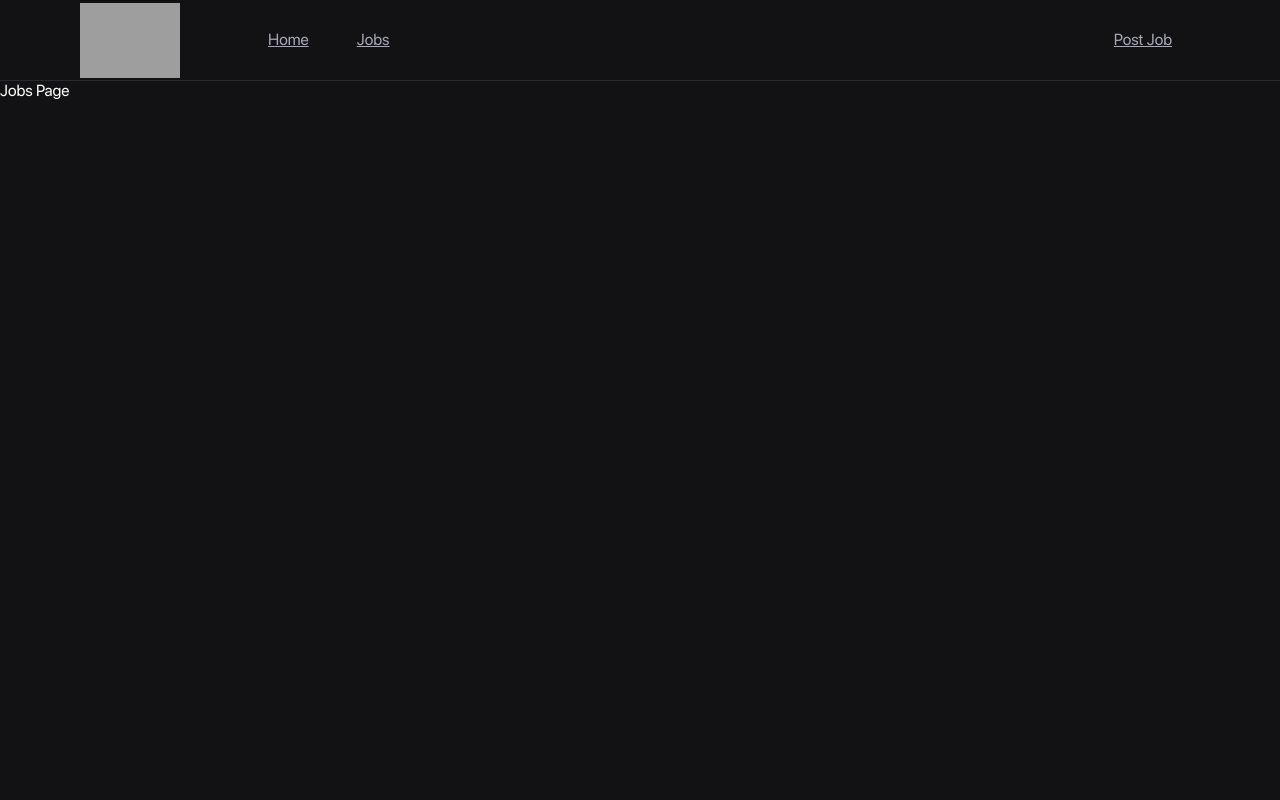
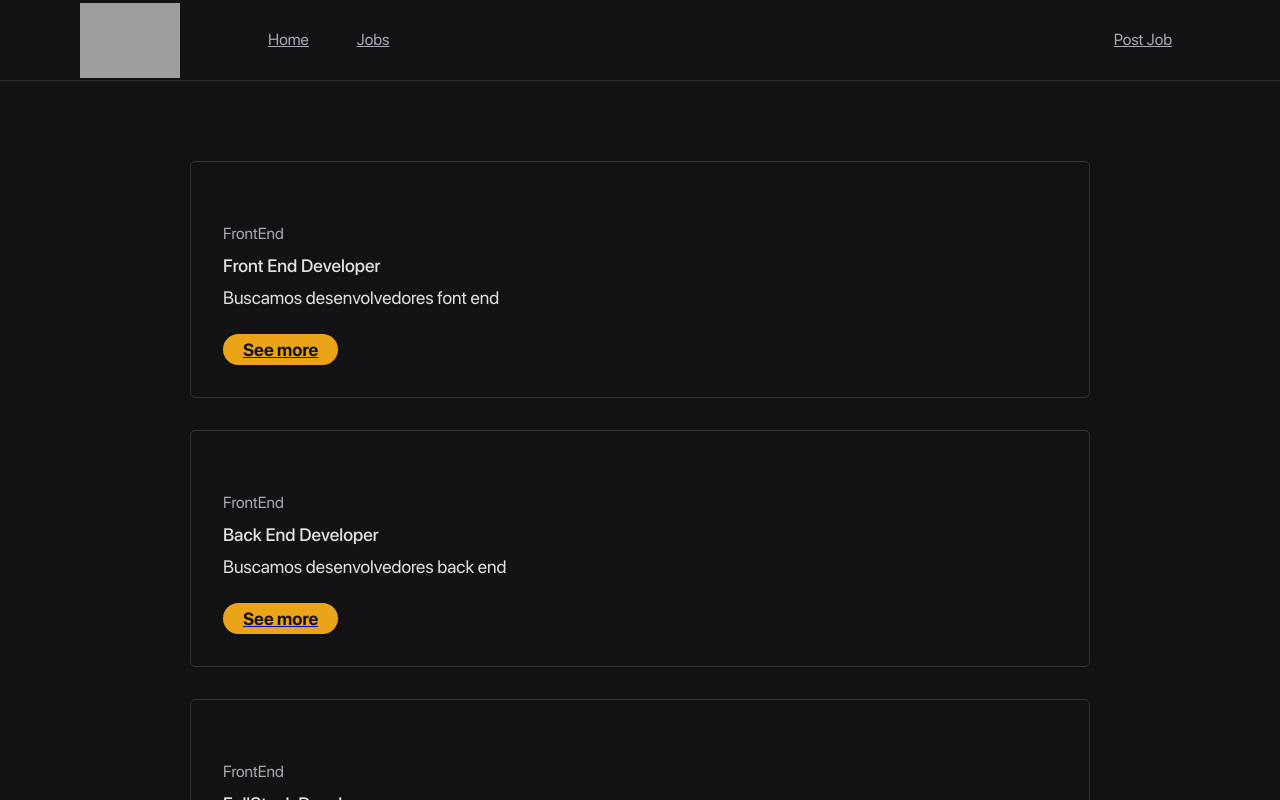
Before and after one commit to AllanLotta/devhunter, a React (Create React App) app: page /Jobs in a window 1280 px wide. Shown: the top 800 px of the page. Built offline with nearby package versions, Linux system fonts and the light colour scheme; grey boxes are pictures that could not be loaded.

Commit message:
added Jobs pages

```diff
--- a/src/pages/Jobs/Job/index.tsx
+++ b/src/pages/Jobs/Job/index.tsx
@@ -1,9 +1,25 @@
 import React from 'react';
 
-import { Container } from './styles';
+import { Container, Content } from './styles';
 
 const Job: React.FC = () => {
-  return <Container>Job Page</Container>;
+  return (
+    <Container>
+      <Content>
+        <div>
+          <span>FrontEnd</span>
+          <strong>Front End Developer (REMOTE)</strong>
+          <p>
+            Building client facing mobile applications, focusing on high
+            performance, beautiful UI and code quality. Collaborate with other
+            tech, product, and design people to identify and solve challenging
+            problems, creating awesome experiences for users worldwide
+          </p>
+          <span>R$10000 - R$14000</span>
+        </div>
+      </Content>
+    </Container>
+  );
 };
 
 export default Job;
--- a/src/pages/Jobs/Job/styles.ts
+++ b/src/pages/Jobs/Job/styles.ts
@@ -1,3 +1,30 @@
 import styled from 'styled-components';
+import { Colors } from '../../../styles/colors';
 
-export const Container = styled.div``;
+export const Container = styled.div`
+  max-width: 1120px;
+  margin: 0 auto;
+  padding: 0 2rem;
+`;
+export const Content = styled.div`
+  max-width: 900px;
+  padding-bottom: 50px;
+  margin: 5rem auto 0;
+
+  div {
+    margin-top: 2rem;
+    line-height: 2rem;
+    padding: 2rem;
+    font-size: 1.125rem;
+    color: ${Colors.gray100};
+    border: 1px solid ${Colors.gray700};
+    border-radius: 5px;
+
+    span {
+      display: block;
+      font-size: 1rem;
+      color: ${Colors.gray300};
+      margin-top: 1.5rem;
+    }
+  }
+`;
--- a/src/pages/Jobs/index.tsx
+++ b/src/pages/Jobs/index.tsx
@@ -1,9 +1,39 @@
 import React from 'react';
-
-import { Container } from './styles';
+import { Link } from 'react-router-dom';
+import { Container, Content } from './styles';
 
 const Jobs: React.FC = () => {
-  return <Container>Jobs Page</Container>;
+  const Jobs = [
+    {
+      title: 'Front End Developer',
+      description: 'Buscamos desenvolvedores font end',
+    },
+    {
+      title: 'Back End Developer',
+      description: 'Buscamos desenvolvedores back end',
+    },
+    {
+      title: 'FullStack Developer',
+      description:
+        'Buscamos desenvolvedores fullstackBuscamos desenvolvedores fullstackBuscamos desenvolvedores fullstackBuscamos desenvolvedores fullstackBuscamos desenvolvedores fullstackBuscamos desenvolvedores fullstack',
+    },
+  ];
+  return (
+    <Container>
+      <Content>
+        {Jobs.map((post) => (
+          <div key={post.title}>
+            <span>FrontEnd</span>
+            <strong>{post.title}</strong>
+            <p>{post.description}</p>
+            <Link to={`/Job/${post.title}`}>
+              <button type="button">See more</button>
+            </Link>
+          </div>
+        ))}
+      </Content>
+    </Container>
+  );
 };
 
 export default Jobs;
--- a/src/pages/Jobs/styles.ts
+++ b/src/pages/Jobs/styles.ts
@@ -1,3 +1,61 @@
 import styled from 'styled-components';
+import { Colors } from '../../styles/colors';
 
-export const Container = styled.div``;
+export const Container = styled.div`
+  max-width: 1120px;
+  margin: 0 auto;
+  padding: 0 2rem;
+`;
+
+export const Content = styled.div`
+  max-width: 900px;
+  padding-bottom: 50px;
+  margin: 5rem auto 0;
+
+  span {
+    display: block;
+    font-size: 1rem;
+    color: ${Colors.gray300};
+    margin-top: 1.5rem;
+  }
+
+  div {
+    margin-top: 2rem;
+    line-height: 2rem;
+    padding: 2rem;
+    font-size: 1.125rem;
+    color: ${Colors.gray100};
+    border: 1px solid ${Colors.gray700};
+    border-radius: 5px;
+
+    p {
+      display: -webkit-box;
+      -webkit-line-clamp: 1;
+      -webkit-box-orient: vertical; /* space for ellipsis */
+      overflow: hidden;
+    }
+    button {
+      margin-top: 20px;
+      padding: 5px 20px;
+
+      display: flex;
+      align-items: center;
+      justify-content: center;
+
+      border: 0;
+      border-radius: 2rem;
+
+      background: ${Colors.yellow500};
+      color: ${Colors.gray900};
+
+      font-size: 1.1rem;
+      font-weight: bold;
+
+      transition: filter 0.2s;
+
+      &:hover {
+        filter: brightness(0.8);
+      }
+    }
+  }
+`;
```
